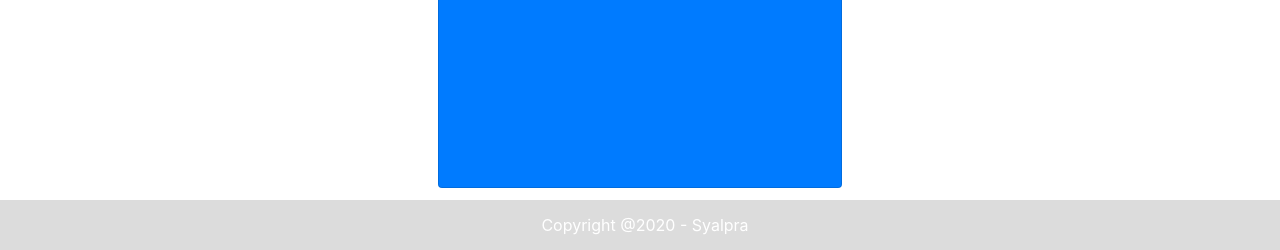
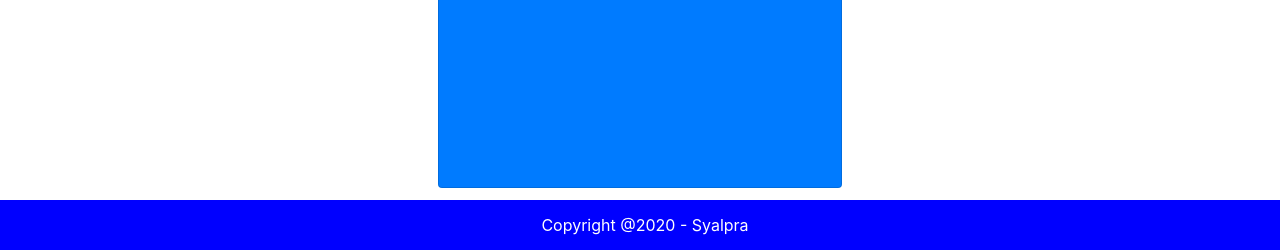
Before and after one commit to X-MarsHall/Valorant, a PHP site: page / in a window 1280 px wide. Shown: the part 1503-1753 px from the top of the page. Run offline with PHP 8.4, Linux system fonts and the light colour scheme.

Commit message:
Update style.css

```diff
--- a/style.css
+++ b/style.css
@@ -22,7 +22,7 @@ br
     height: 50px;
     padding-left: 10px;
     line-height: 50px;
-    background: #DCDCDC;
+    background: blue;
     color: #fff;
     position: absolute;
 
```
